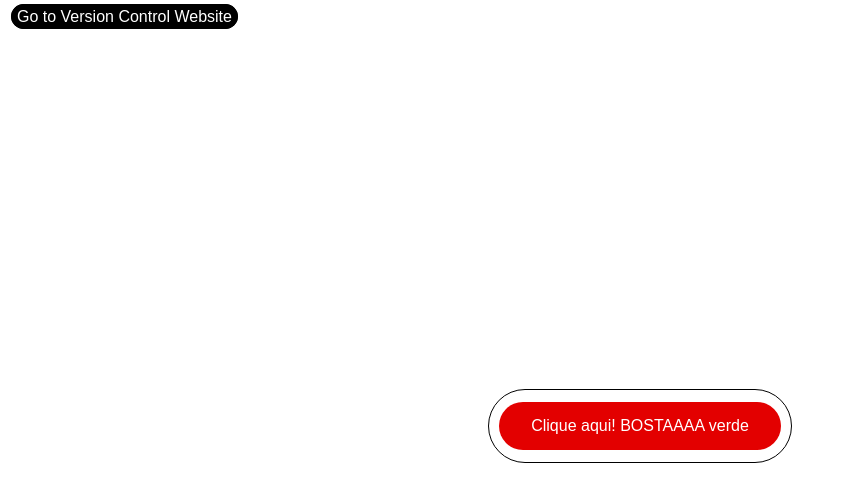
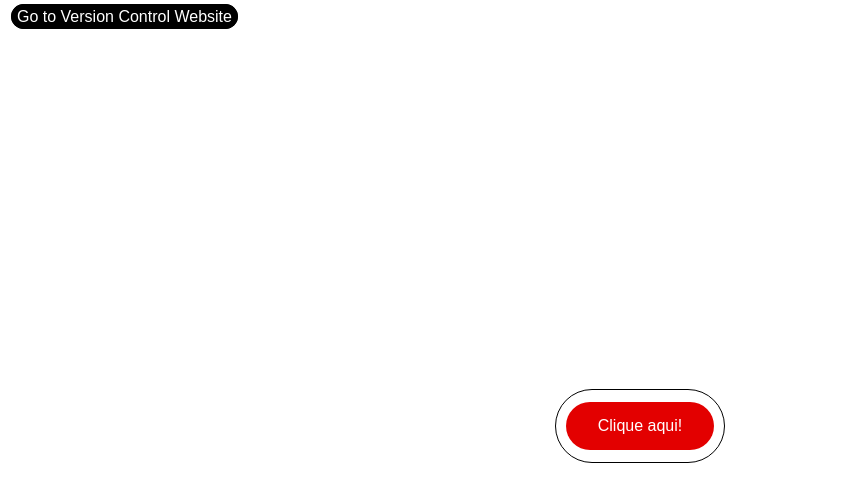
Before and after one commit to icarow1030/Aula-de-GitHub, a plain HTML site: page index.html in a window 1280 px wide. Shown: the whole page, without its empty margins (0-844 px from the left). Drawn offline with Linux system fonts and the light colour scheme.

Commit message:
Novo commit

```diff
--- a/index.html
+++ b/index.html
@@ -13,7 +13,7 @@
     <div class="Button-div-div">
         <div class="Button-div">
             <button class="button">
-                <a href="version.html" class="button-text">Clique aqui! BOSTAAAA verde</a>
+                <a href="version.html" class="button-text">Clique aqui!</a>
             </button>
         </div>
     </div>
```
